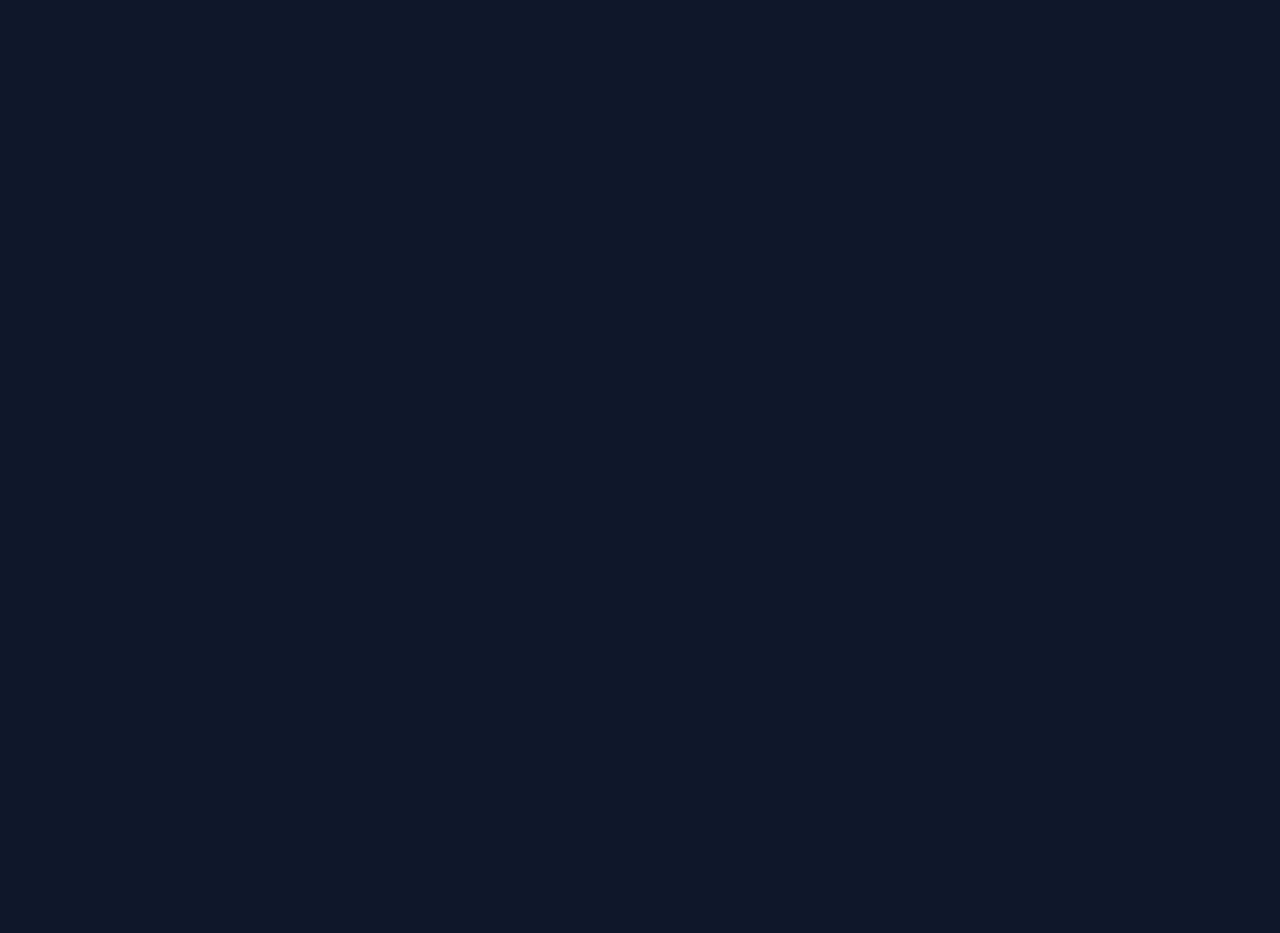
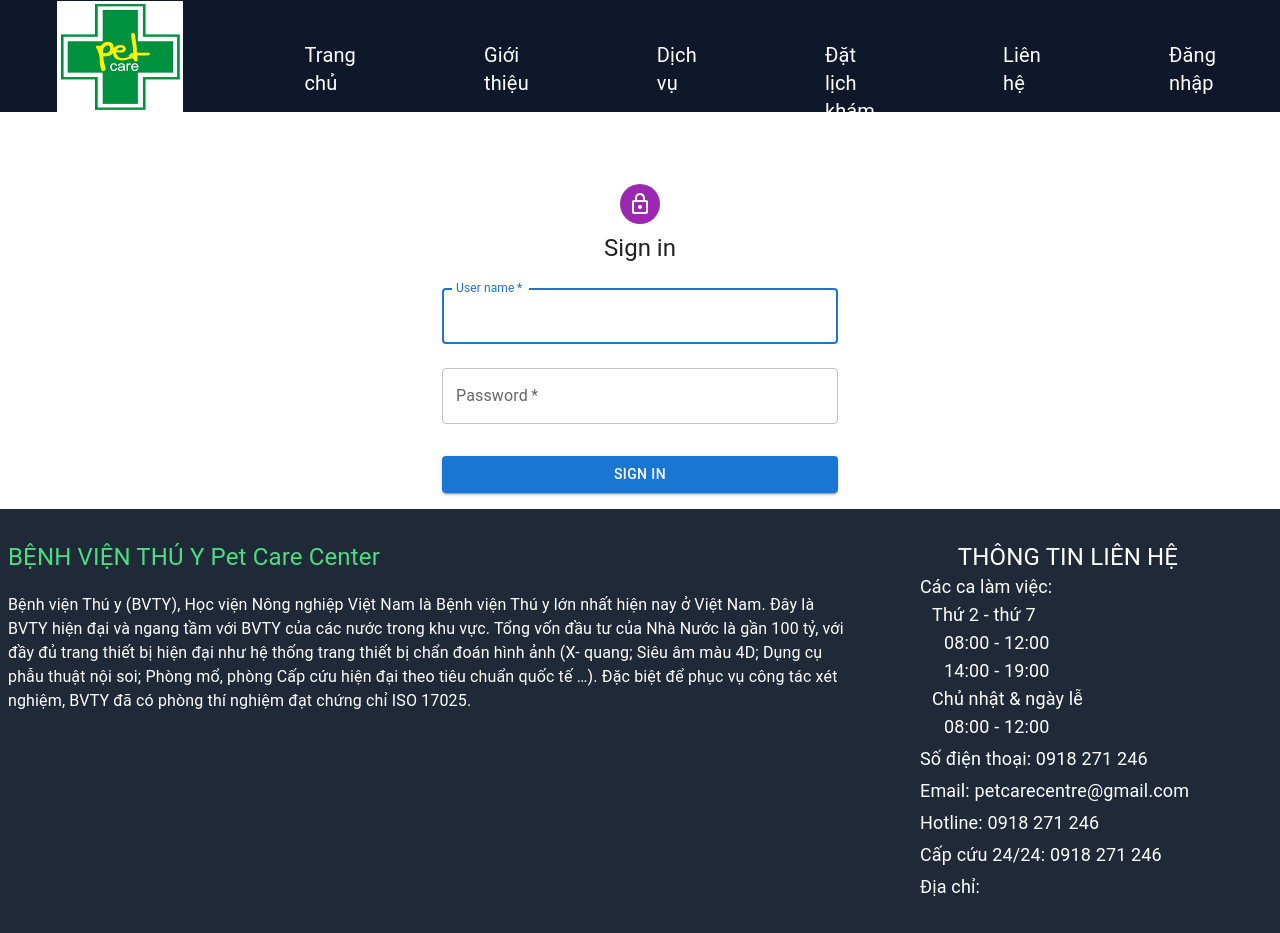
Before and after one commit to kuronekkoz/TTCN, a React (Vite) app in the folder Frontend/: page /login in a window 1280 px wide. Before the commit this address had no page. Before the commit the page ends 800 px from the top, so only its background shows below. Built offline with nearby package versions, Linux system fonts and the light colour scheme.

Commit message:
Feature login

```diff
--- a/Frontend/src/App.jsx
+++ b/Frontend/src/App.jsx
@@ -32,7 +32,7 @@ function App() {
             <Route path="contact" element={<ContactPage />}></Route>
             <Route path="info" element={<IntroducePage />}></Route>
             <Route path="service" element={<ServicePage />}></Route>
-            <Route path="dang-nhap" element={<SignIn></SignIn>}></Route>
+            <Route path="login" element={<SignIn></SignIn>}></Route>
           </Route>
           <Route path="/admin" element={<Dashboard></Dashboard>}>
             <Route index element={<DashboardAdmin></DashboardAdmin>}></Route>
--- a/Frontend/src/components/layout/Header.jsx
+++ b/Frontend/src/components/layout/Header.jsx
@@ -13,23 +13,25 @@ const Header = () => {
       <div className="flex space-x-4 mt-auto w-full pl-10">
         <div className="flex flex-row w-5/6 pb-10 pt-10 ">
           <ul className=" flex flex-row space-x-32 text-xl pb-10" id="header">
-            <li className="cursor-pointer ">
+            <li className="cursor-pointer text-white">
               <NavLink to="/">Trang chủ</NavLink>
             </li>
-            <li>
+            <li className="cursor-pointer text-white">
               <NavLink to="/info">Giới thiệu </NavLink>
             </li>
-            <li>
+            <li className="cursor-pointer text-white">
               <NavLink to="/service">Dịch vụ</NavLink>
             </li>
-            <li>
+            <li className="cursor-pointer text-white">
               <NavLink to="/appointment">Đặt lịch khám</NavLink>
             </li>
-            <li>
+            <li className="cursor-pointer text-white">
               <NavLink to="/contact">Liên hệ</NavLink>
             </li>
+            <li className="cursor-pointer text-white">
+              <NavLink to="/login">Đăng nhập</NavLink>
+            </li>
           </ul>
-          {/* <DropDown></DropDown> */}
         </div>
       </div>
     </div>
--- a/Frontend/src/dashboard/SignIn.jsx
+++ b/Frontend/src/dashboard/SignIn.jsx
@@ -12,30 +12,32 @@ import LockOutlinedIcon from "@mui/icons-material/LockOutlined";
 import Typography from "@mui/material/Typography";
 import Container from "@mui/material/Container";
 import { createTheme, ThemeProvider } from "@mui/material/styles";
-
-function Copyright(props) {
-  return (
-    <Typography
-      variant="body2"
-      color="text.secondary"
-      align="center"
-      {...props}
-    ></Typography>
-  );
-}
+import authApi from "../api/authApi";
+import { toast } from "react-toastify";
+import { useNavigate } from "react-router-dom";
 
 // TODO remove, this demo shouldn't need to reset the theme.
 
 const defaultTheme = createTheme();
 
 export default function SignIn() {
-  const handleSubmit = (event) => {
+  const navigate = useNavigate();
+  const handleSubmit = async (event) => {
     event.preventDefault();
     const data = new FormData(event.currentTarget);
-    console.log({
-      email: data.get("email"),
+    const account = {
+      username: data.get("username"),
       password: data.get("password"),
-    });
+    };
+    try {
+      const res = await authApi.login(account);
+      localStorage.setItem("loginInfo", JSON.stringify(res.data.data));
+      toast.success("Đăng nhập thành công");
+      navigate("/admin/");
+    } catch (error) {
+      console.log(error);
+      toast.error("Đăng nhập thất bại");
+    }
   };
 
   return (
@@ -66,10 +68,10 @@ export default function SignIn() {
               margin="normal"
               required
               fullWidth
-              id="userName"
-              label="User Name"
-              name="userName"
-              autoComplete="userName"
+              id="username"
+              label="User name"
+              name="username"
+              autoComplete="username"
               autoFocus
             />
             <TextField
@@ -81,10 +83,6 @@ export default function SignIn() {
               type="password"
               id="password"
               autoComplete="current-password"
-            />
-            <FormControlLabel
-              control={<Checkbox value="remember" color="primary" />}
-              label="Remember me"
             />
             <Button
               type="submit"
```
